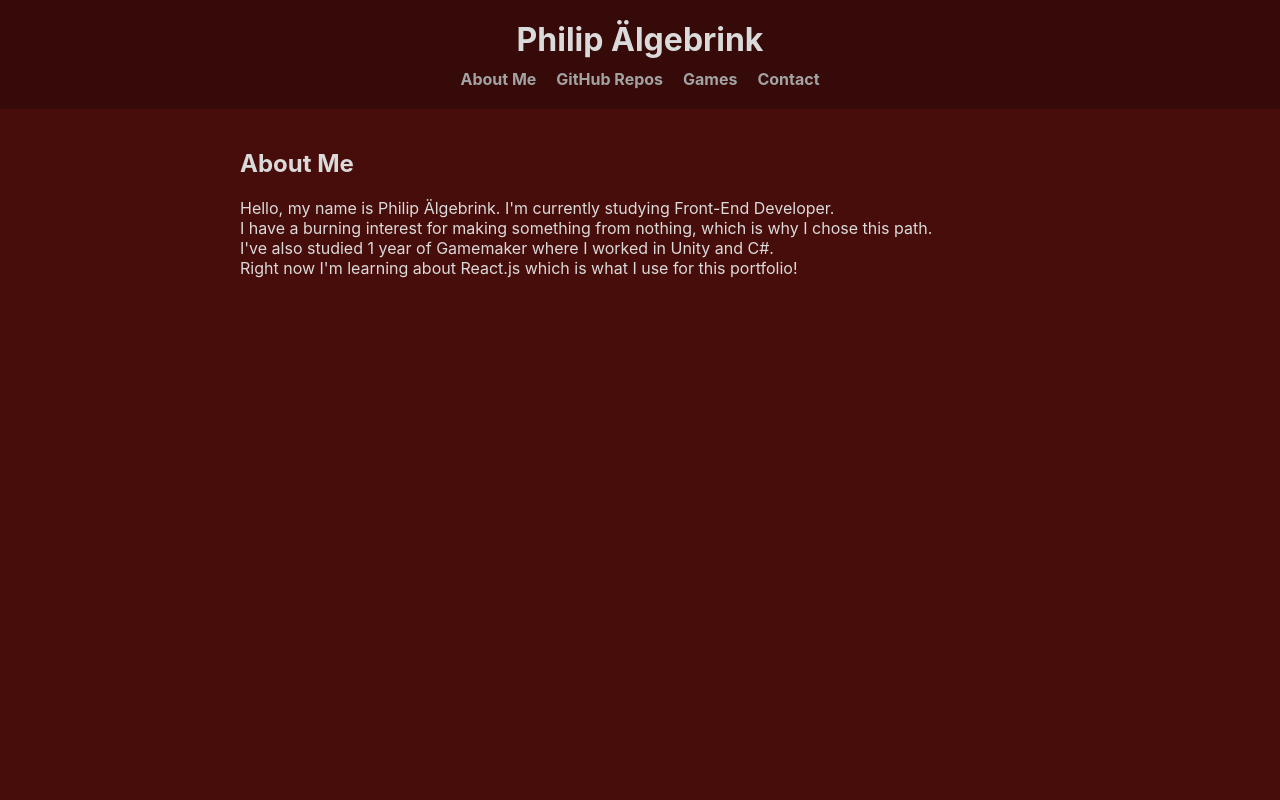
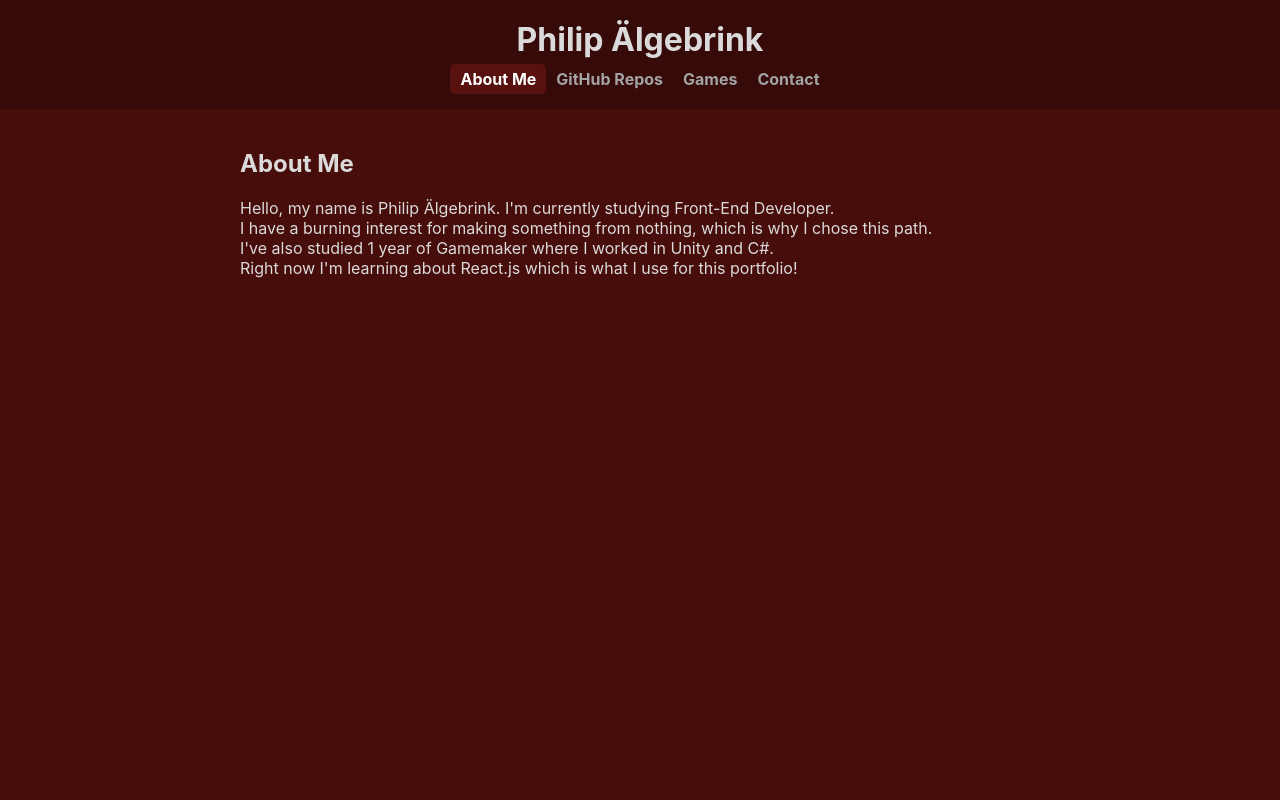
Before and after one commit to philipalgebrink/portfolio-react, a React (Create React App) app in the folder my-portfolio/: page / in a window 1280 px wide. Shown: the top 800 px of the page. Built offline with nearby package versions, Linux system fonts and the light colour scheme; no server answers.

Commit message:
Added styling to header
Now correct route is lit up (To easier know where you are)

```diff
--- a/my-portfolio/src/components/header.css
+++ b/my-portfolio/src/components/header.css
@@ -23,3 +23,8 @@
 .header-link:hover {
     background-color: #58110E;
 }
+
+.header-link.active {
+    background-color: #58110E;
+    color: #fff;
+}
--- a/my-portfolio/src/components/header.jsx
+++ b/my-portfolio/src/components/header.jsx
@@ -1,15 +1,15 @@
 import React from 'react';
-import { Link } from 'react-router-dom';
+import { NavLink } from 'react-router-dom';
 import './header.css';
 
 const Header = () => {
     return (
         <header className="header">
             <h1 className="header-title">Philip Älgebrink</h1>
-            <Link to="/" className="header-link">About Me</Link>
-            <Link to="/github" className="header-link">GitHub Repos</Link>
-            <Link to="/games" className="header-link">Games</Link>
-            <Link to="/contact" className="header-link">Contact</Link>
+            <NavLink to="/" className="header-link" activeclassname="active">About Me</NavLink>
+            <NavLink to="/github" className="header-link" activeclassname="active">GitHub Repos</NavLink>
+            <NavLink to="/games" className="header-link" activeclassname="active">Games</NavLink>
+            <NavLink to="/contact" className="header-link" activeclassname="active">Contact</NavLink>
         </header>
     );
 };
```
